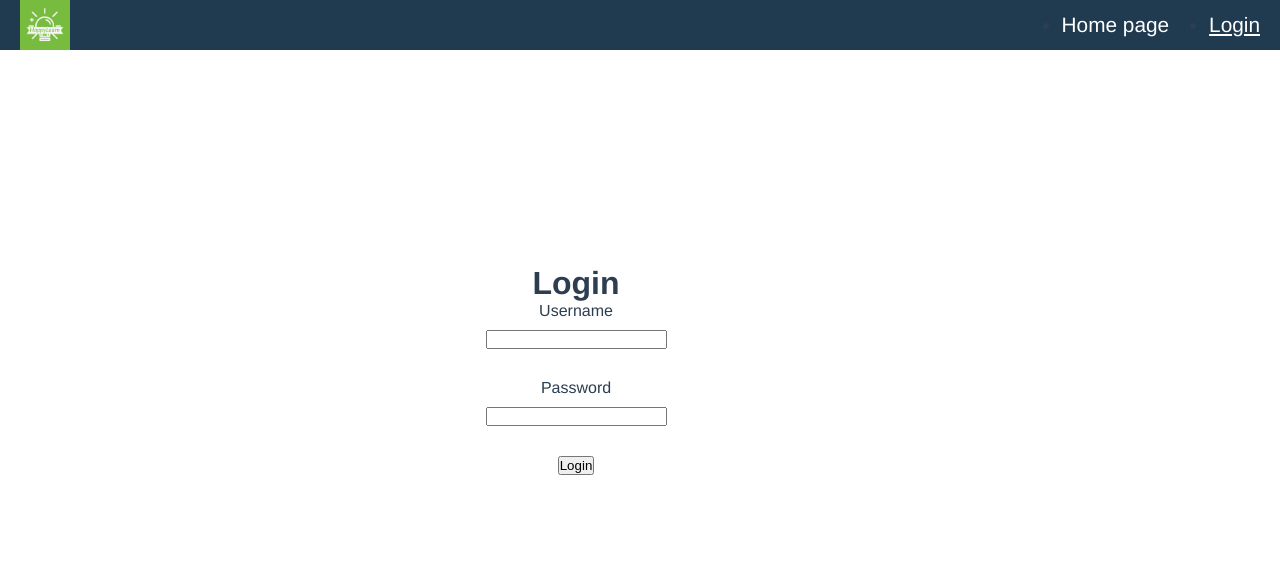
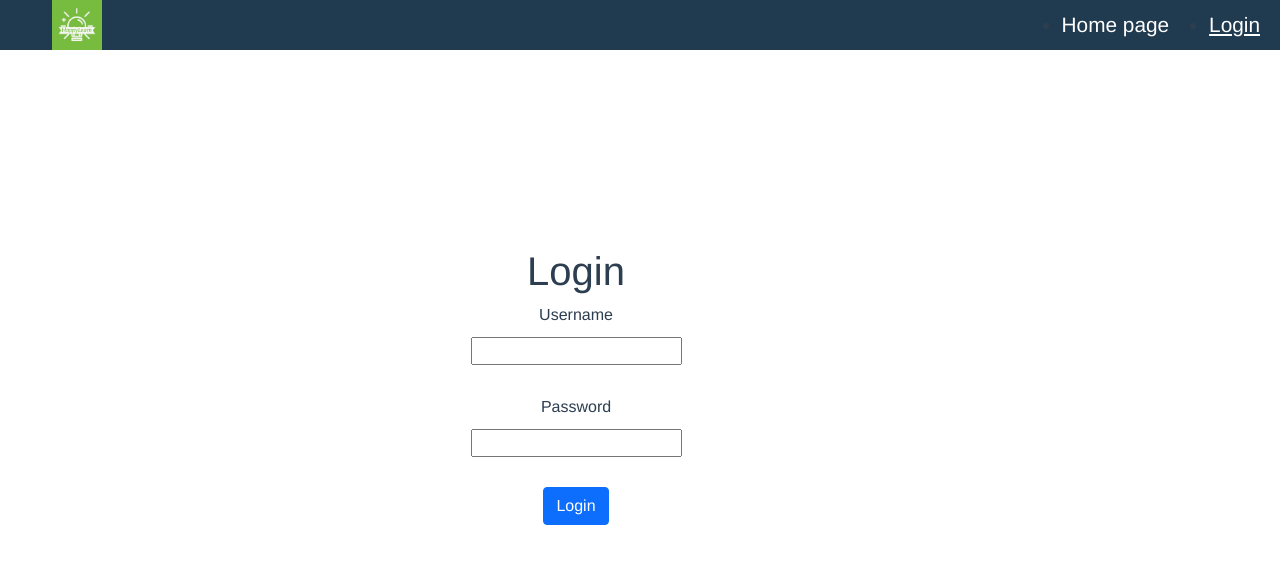
Before and after one commit to angrytako/lessons-booking-website-university, a Vue app in the folder src/main/vue/noodle/: page /login in a window 1280 px wide. Shown: the top 564 px of the page. Built offline with nearby package versions, Linux system fonts and the light colour scheme.

Commit message:
added boostrap to project

```diff
--- a/src/main/vue/noodle/package.json
+++ b/src/main/vue/noodle/package.json
@@ -7,6 +7,9 @@
     "build": "vue-cli-service build --no-clean "
   },
   "dependencies": {
+    "bootstrap": "^5.1.3",
+    "bootstrap-vue": "^2.21.2",
+    "bootstrap-vue-3": "0.0.5",
     "core-js": "^3.6.5",
     "vue": "^3.0.0",
     "vue-router": "^4.0.0-0"
--- a/src/main/vue/noodle/src/App.vue
+++ b/src/main/vue/noodle/src/App.vue
@@ -4,6 +4,7 @@
 </template>
 
 <script>
+
 import NavBar from "@/components/NavBar";
 export default {
   components: {NavBar},
--- a/src/main/vue/noodle/src/components/NavBar.vue
+++ b/src/main/vue/noodle/src/components/NavBar.vue
@@ -40,6 +40,11 @@ a{
   justify-content: center;
   height: 100%;
   width: fit-content;
+  text-decoration: none;
+  color: white;
+}
+a:hover{
+  color: #ffdbdb;
 }
 .router-link-active{
   text-decoration: underline;
--- a/src/main/vue/noodle/src/views/Login.vue
+++ b/src/main/vue/noodle/src/views/Login.vue
@@ -6,7 +6,7 @@
       <input type="text" id="username" name="username" v-model="username">
       <label for="password">Password</label>
       <input type="password" id="password" name="password" v-model="password">
-      <button v-on:click.prevent="submit">Login</button>
+      <button class="btn btn-primary" v-on:click.prevent="submit">Login</button>
     </form>
   </div>
 </template>
```
Also changed, not shown: src/main/vue/noodle/src/main.js (+5 -2 lines), 1 other file (tests, documents, lock files or other folders).
